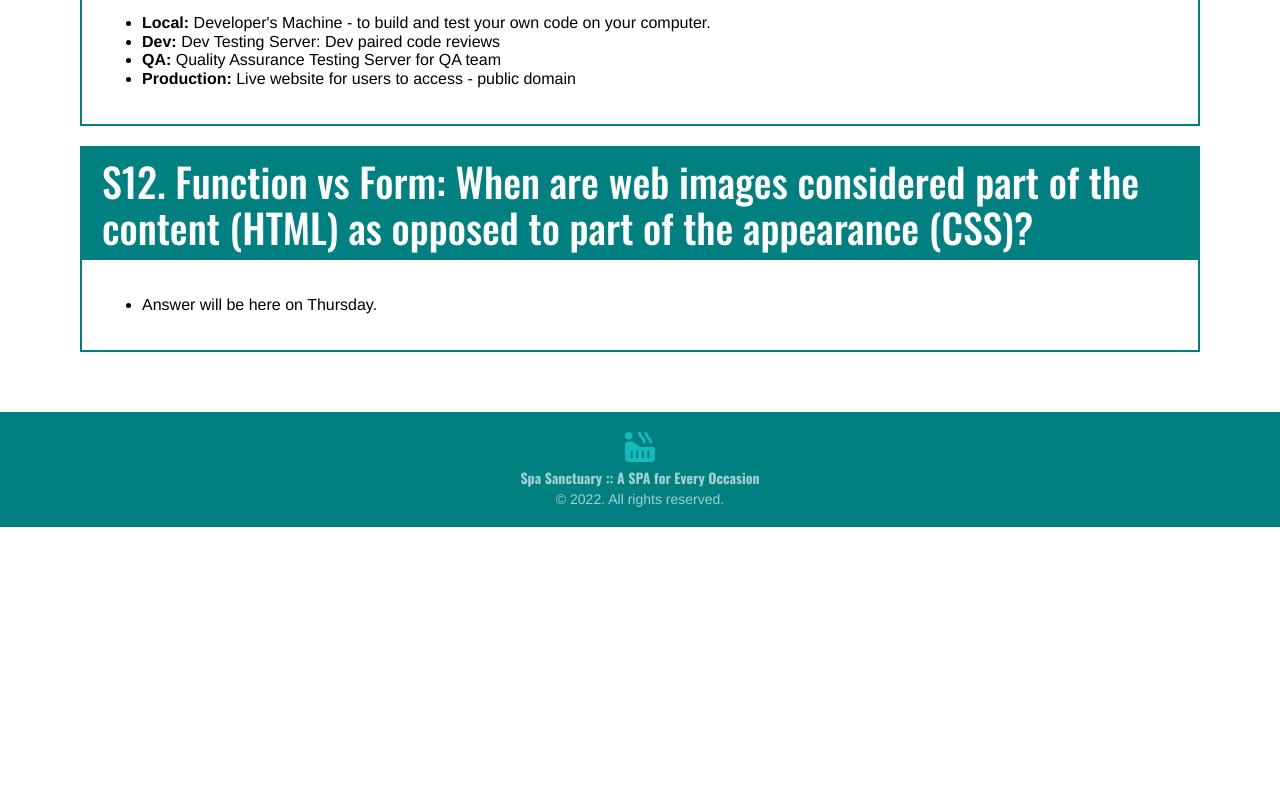
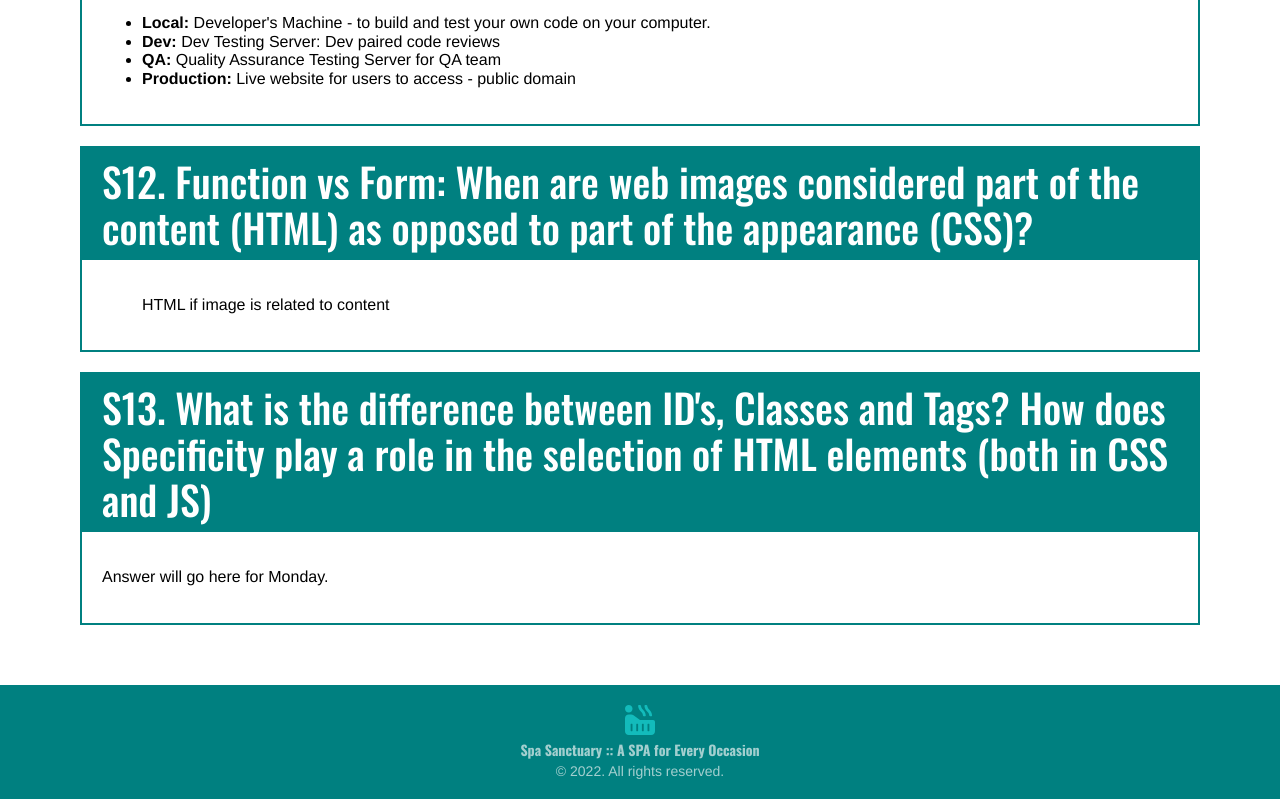
Before and after one commit to vartunduaga22/Web-1-Artunduaga-Valentina-Final, a React (Create React App) app: page /homework in a window 1280 px wide. Shown: the part 3372-4171 px from the top of the page. Before the commit the page ends 3899 px from the top, so only its background shows below. Built offline with nearby package versions, Linux system fonts and the light colour scheme.

Commit message:
Updating Homework

```diff
--- a/src/React/Homework/Essays/Essays.jsx
+++ b/src/React/Homework/Essays/Essays.jsx
@@ -87,8 +87,11 @@
             </Essay>
             <Essay q='S12. Function vs Form: When are web images considered part of the content (HTML) as opposed to part of the appearance (CSS)?'>
                 <ul>
-                    <li>Answer will be here on Thursday.</li>
+                    <p>HTML if image is related to content</p>
                 </ul>
+            </Essay>
+            <Essay q="S13. What is the difference between ID's, Classes and Tags? How does Specificity play a role in the selection of HTML elements (both in CSS and JS)">
+                <p>Answer will go here for Monday.</p>
             </Essay>
         </EssaysStyled>
     )
```
